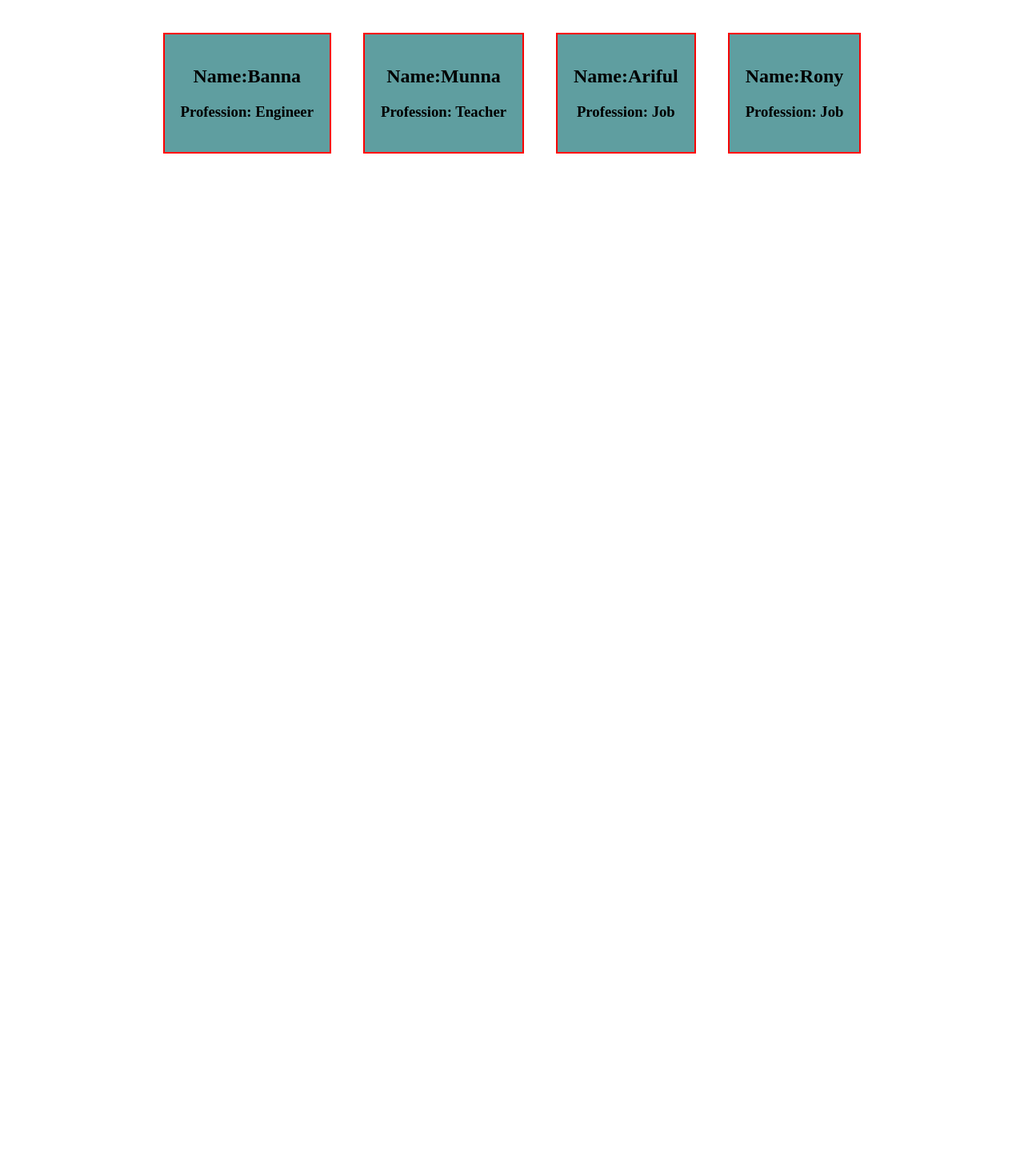
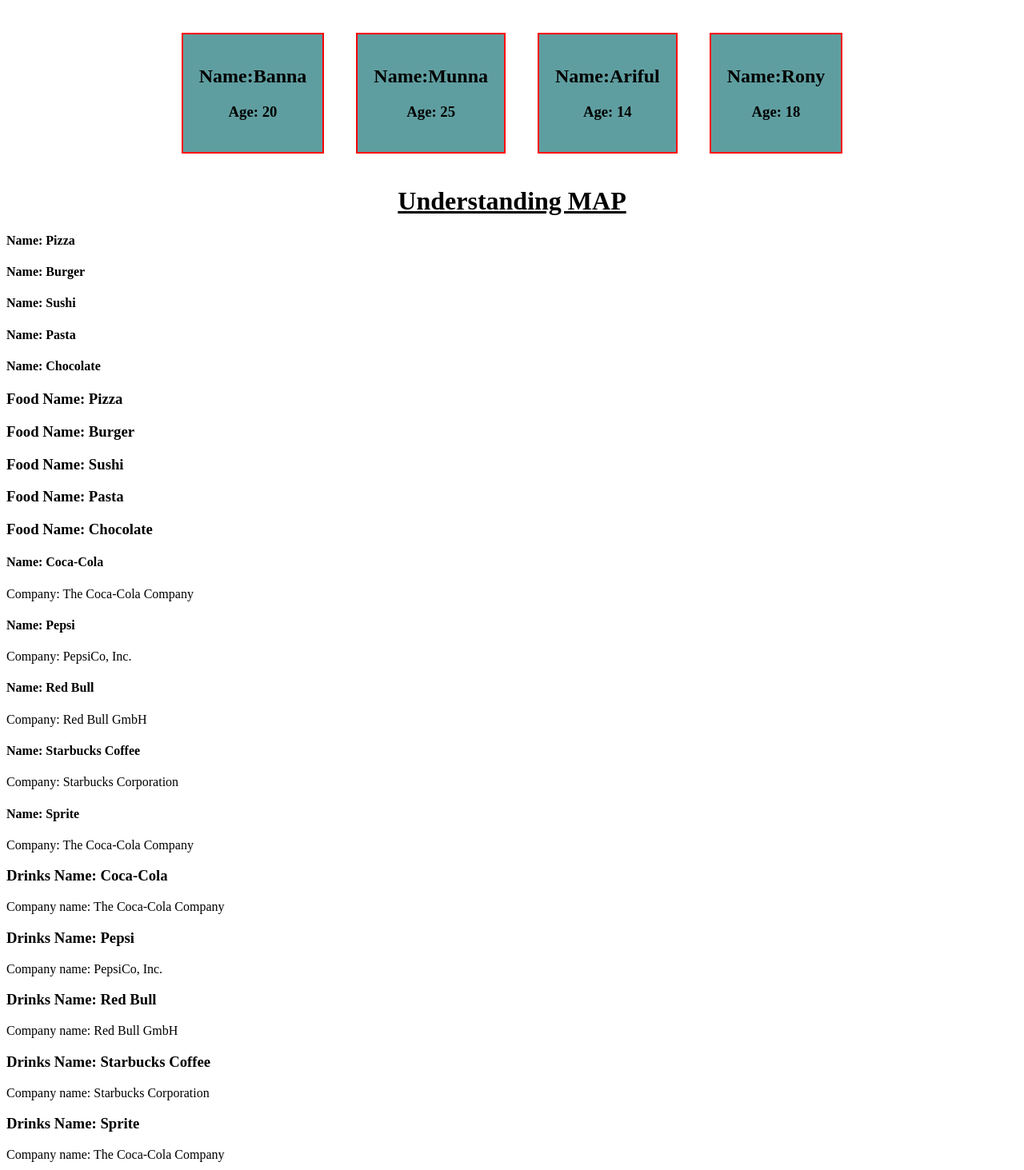
Before and after one commit to ahbanna/react-recap, a React (Vite) app: page / in a window 1280 px wide. Shown: the part 287-1750 px from the top of the page at 80% size. Before the commit the page ends 800 px from the top, so only its background shows below. Built offline with nearby package versions, Linux system fonts and the light colour scheme.

Commit message:
map explore

```diff
--- a/src/App.css
+++ b/src/App.css
@@ -23,3 +23,7 @@
 .props-area h1 {
   text-decoration: underline;
 }
+.explore-map h1 {
+  text-align: center;
+  text-decoration: underline;
+}
--- a/src/App.jsx
+++ b/src/App.jsx
@@ -1,4 +1,5 @@
 import "./App.css";
+import ExploreMap from "./ExploreMap";
 const para2Style = {
   color: "white",
   backgroundColor: "#0384d1",
@@ -9,6 +10,7 @@
 function App() {
   return (
     <div>
+      {/* CSS style  */}
       <div className="css-style">
         <h1>CSS style added in the following ways</h1>
         <div>
@@ -32,23 +34,25 @@
           </h3>
         </div>
       </div>
+      {/* Props */}
       <div className="props-area">
         <h1>Understanding Props</h1>
-        <Friend name="Banna" profession="Engineer"></Friend>
-        <Friend name="Munna" profession="Teacher"></Friend>
-        <Friend name="Ariful" profession="Job"></Friend>
-        <Friend name="Rony" profession="Job"></Friend>
+        <Friend name="Banna" age="20"></Friend>
+        <Friend name="Munna" age="25"></Friend>
+        <Friend name="Ariful" age="14"></Friend>
+        <Friend name="Rony" age="18"></Friend>
       </div>
+      {/* Understanding MAP */}
+      <ExploreMap></ExploreMap>;
     </div>
   );
 }
 
 function Friend(props) {
-  console.log(props);
   return (
     <div className="single-friend">
       <h2>Name:{props.name}</h2>
-      <h3>Profession: {props.profession}</h3>
+      <h3>Age: {props.age}</h3>
     </div>
   );
 }
--- /dev/null
+++ b/src/ExploreMap.jsx
@@ -0,0 +1,57 @@
+import React from "react";
+
+const ExploreMap = () => {
+  const foods = ["Pizza", "Burger", "Sushi", "Pasta", "Chocolate"];
+  const drinks = [
+    { name: "Coca-Cola", company: "The Coca-Cola Company" },
+    { name: "Pepsi", company: "PepsiCo, Inc." },
+    { name: "Red Bull", company: "Red Bull GmbH" },
+    { name: "Starbucks Coffee", company: "Starbucks Corporation" },
+    { name: "Sprite", company: "The Coca-Cola Company" },
+  ];
+  return (
+    <div className="explore-map">
+      <h1>Understanding MAP</h1>
+      <div>
+        {foods.map((food) => (
+          <h4>Name: {food}</h4>
+        ))}
+        {foods.map((food) => (
+          <MyFoods name={food}></MyFoods>
+        ))}
+      </div>
+      <div>
+        {drinks.map((drink) => (
+          <div>
+            <h4>Name: {drink.name}</h4>
+            <p>Company: {drink.company}</p>
+          </div>
+        ))}
+        {drinks.map((drink) => (
+          <MyDrinks
+            drinksName={drink.name}
+            companyName={drink.company}
+          ></MyDrinks>
+        ))}
+      </div>
+    </div>
+  );
+};
+
+function MyFoods(props) {
+  return (
+    <div>
+      <h3>Food Name: {props.name}</h3>
+    </div>
+  );
+}
+function MyDrinks(props) {
+  return (
+    <div>
+      <h3>Drinks Name: {props.drinksName}</h3>
+      <p>Company name: {props.companyName}</p>
+    </div>
+  );
+}
+
+export default ExploreMap;
```
